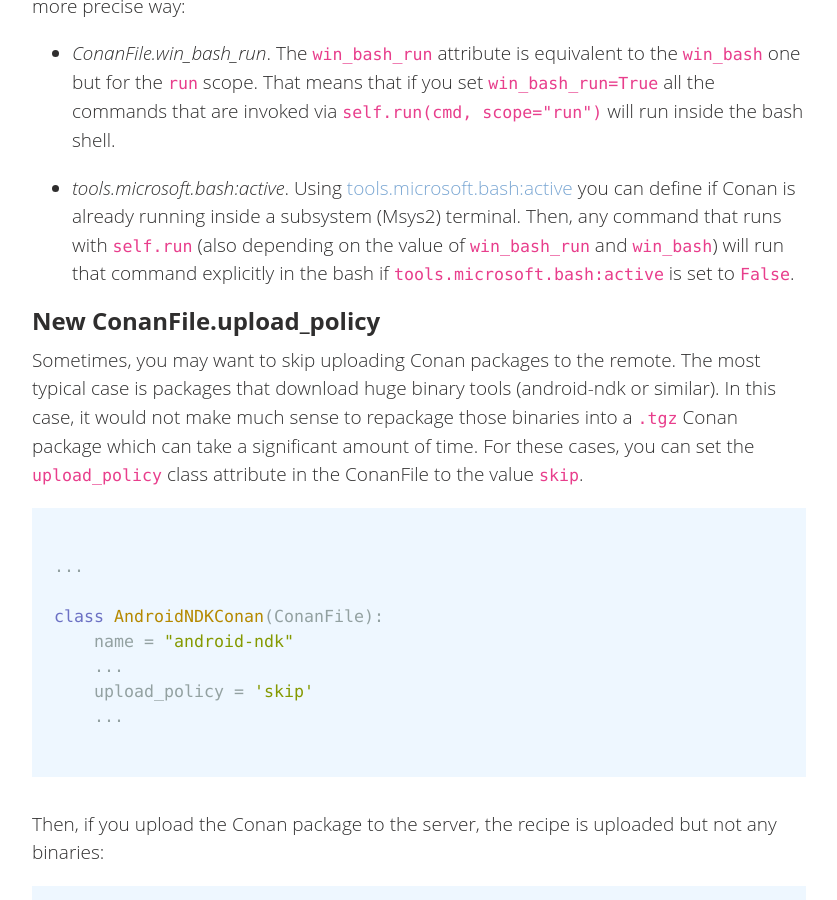
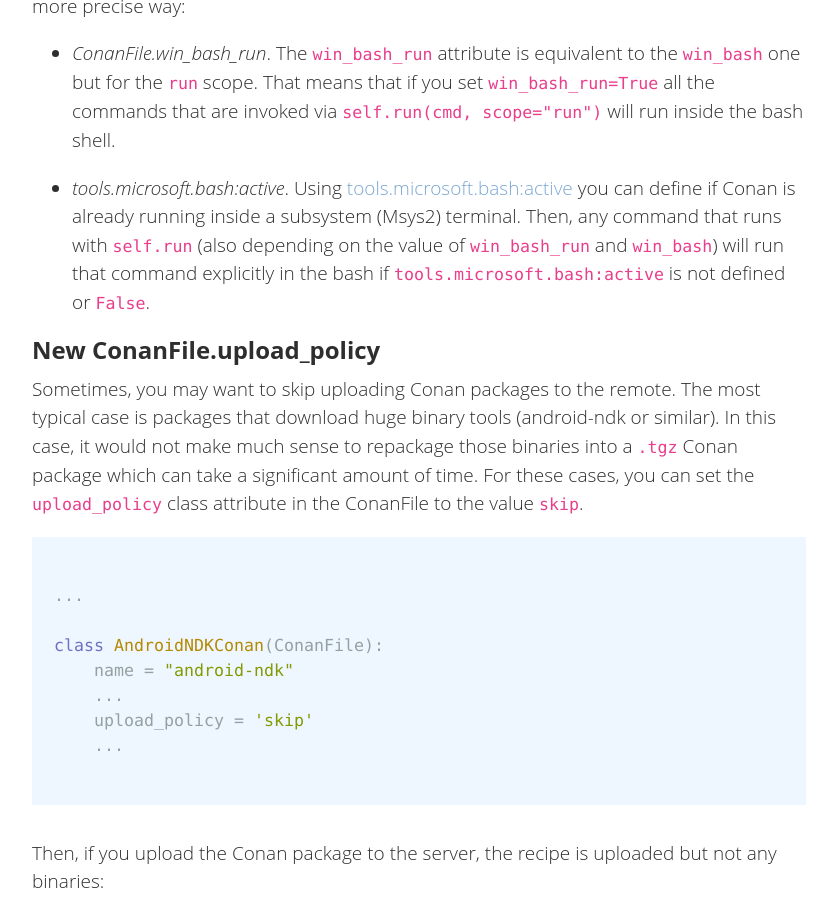
Before and after one commit to conan-io/conan-io.github.io, a Jekyll site: the page built from _posts/2022-11-15-New-conan-release-1-54.markdown, in a window 1280 px wide and 900 px high, scrolled down 980 px. Shown: the whole window, without its empty margins (20-857 px from the left). Built offline with Jekyll 4.4.1, drawn with Linux system fonts in a browser that asks for light colours; comment, search, counter and statistics services are not loaded.

Commit message:
Update _posts/2022-11-15-New-conan-release-1-54.markdown
Co-authored-by: James <james@conan.io>

```diff
--- a/_posts/2022-11-15-New-conan-release-1-54.markdown
+++ b/_posts/2022-11-15-New-conan-release-1-54.markdown
@@ -61,7 +61,7 @@ will run inside the bash shell.
 you can define if Conan is already running inside a subsystem (Msys2) terminal. Then, any
 command that runs with ``self.run`` (also depending on the value of ``win_bash_run`` and
 ``win_bash``) will run that command explicitly in the bash if
-``tools.microsoft.bash:active`` is set to ``False``.
+``tools.microsoft.bash:active`` is not defined or ``False``.
 
 
 ## New ConanFile.upload_policy
```
